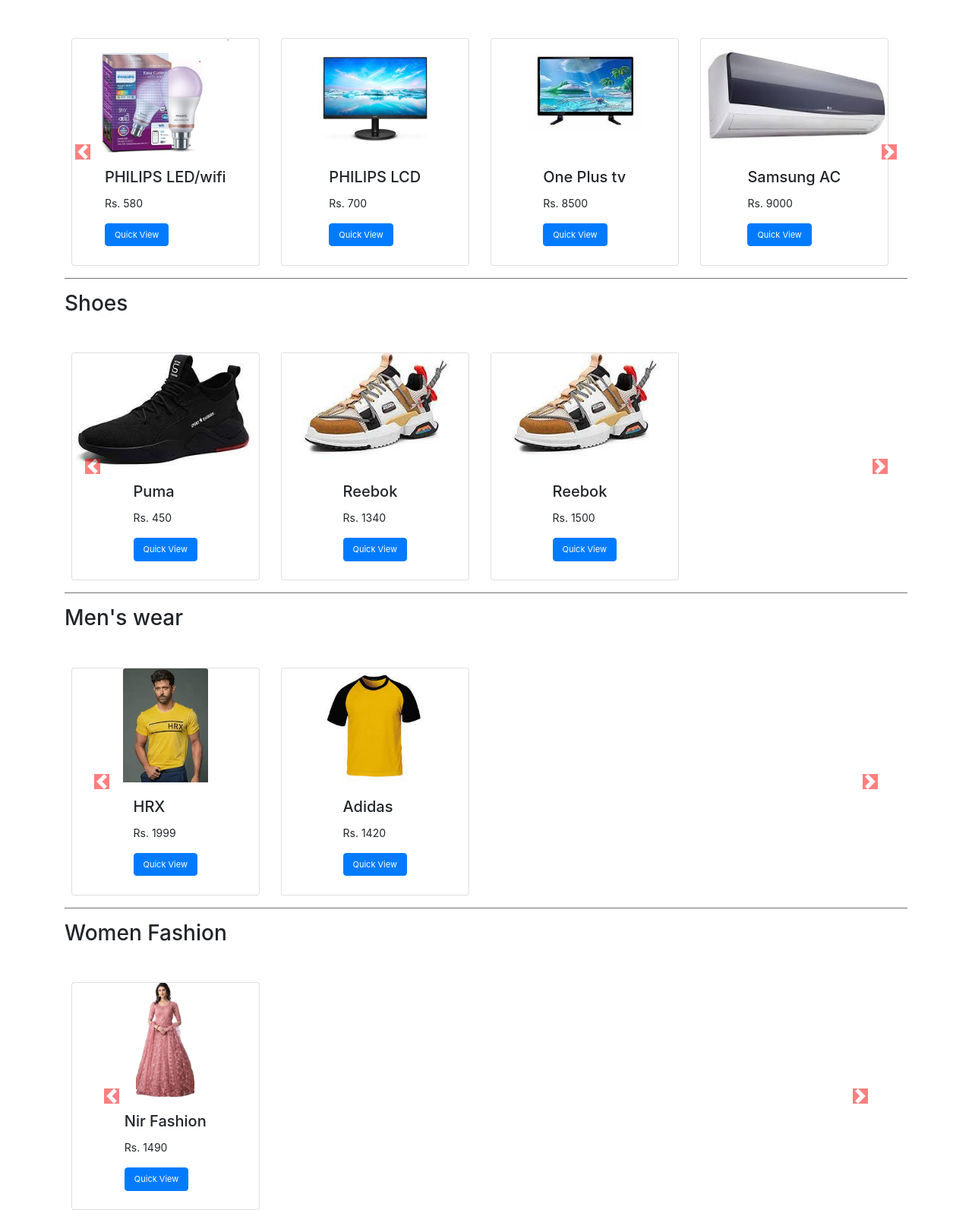
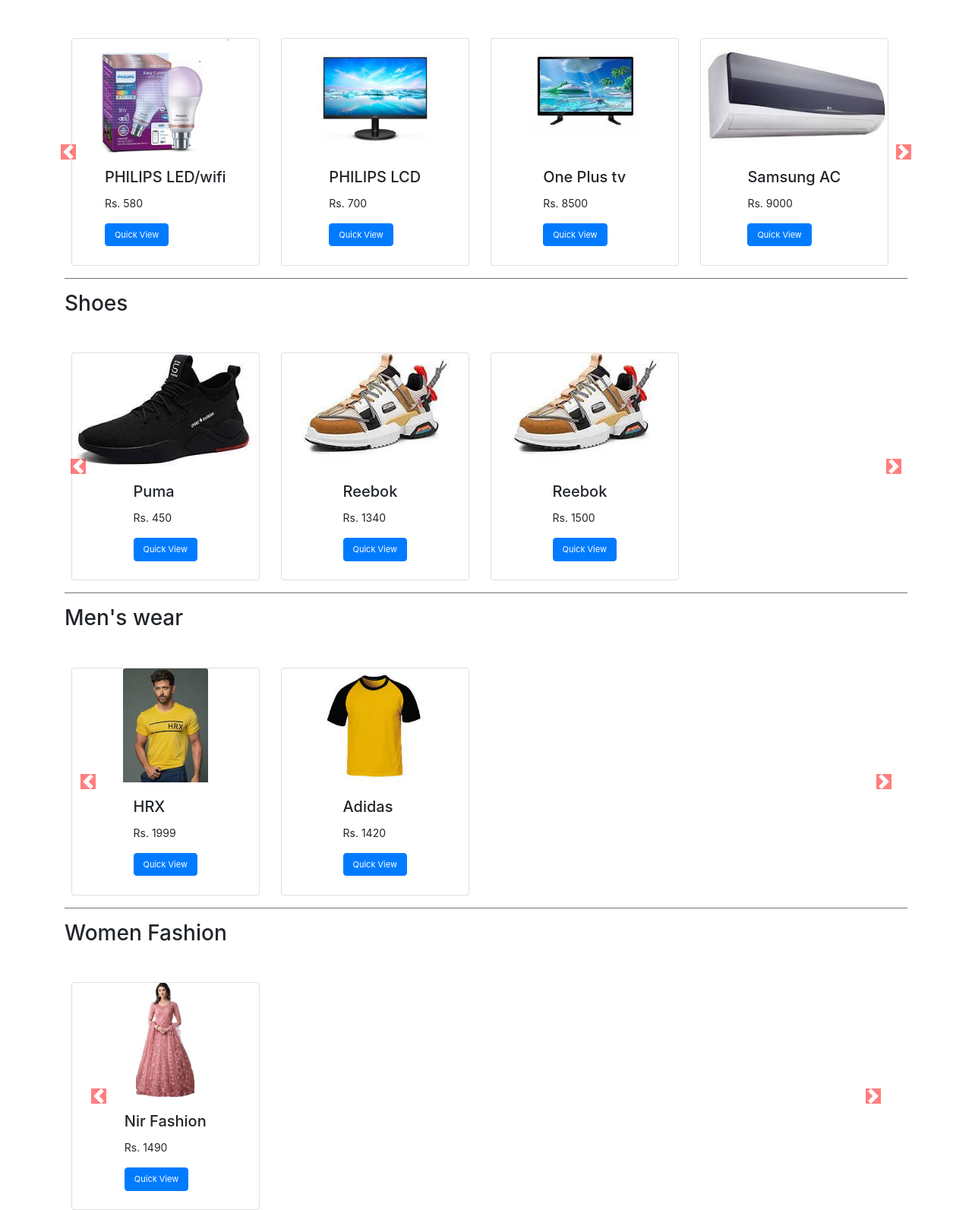
Before and after one commit to harindham/Django_Shopping_app, a Django app: page / in a window 1280 px wide. Shown: the part 203-1796 px from the top of the page at 76% size. Run offline with Django 4.2, Linux system fonts and the light colour scheme; data comes from the database, SQL or seed files in the repository; both versions use the stored data as it was after the commit; some libraries are stand-ins or nearby versions.

Commit message:
Sixth Commit

```diff
--- a/blog/models.py
+++ b/blog/models.py
@@ -9,6 +9,7 @@
     ('Shoes', 'Shoes'),
     ('Kids Wear', 'Kids Wear'),
     ("Men's wear", "Men's wear"),
+    ("Women Fashion", "Women Fashion")
 )
 
 class Post(models.Model):
--- a/templates/index.html
+++ b/templates/index.html
@@ -16,6 +16,12 @@
       }
       #orderbtn{
         margin-left: 10px;
+      }
+      .carousel-control-prev {
+        width: 12%;
+      }
+      .carousel-control-next {
+        width: 12%;
       }
     {% endblock %}
 
```
Also changed, not shown: blog/migrations/0030_alter_post_category.py (added), db.sqlite3, pics/nir fashion.jpg (added), pics/pics/nir_fashion.jpg (added).
